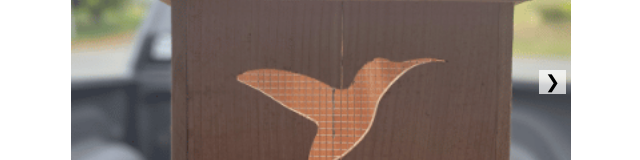
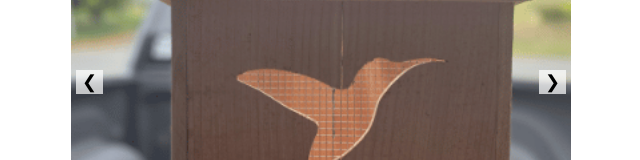
Before and after one commit to Shelcisco/Chucks-Planter-Boxes-, a React (Create React App) app: page /gallery in a window 1280 px wide. Shown: the part 188-348 px from the top of the page, without its empty margins (319-959 px from the left). Built offline with nearby package versions, Linux system fonts and the light colour scheme.

Commit message:
Fix left arrow button

```diff
--- a/src/components/Gallery.js
+++ b/src/components/Gallery.js
@@ -278,9 +278,7 @@ function Gallery() {
         <p>Stencils</p>
         <div className="slideshow-container">
           <div className="slideshow-box">
-            <button className="arrow left" onClick={() => goToStencil(currentStencilIndex - 1)}>
-              &#10094;
-            </button>
+
             <div className="slideshow">
               <div className="announcement">
                 <p>{stencils[currentStencilIndex].text}</p>
@@ -291,6 +289,9 @@ function Gallery() {
                 />
               </div>
             </div>
+            <button className="arrow left" onClick={() => goToStencil(currentStencilIndex - 1)}>
+              &#10094;
+            </button>
             <button className="arrow right" onClick={() => goToStencil(currentStencilIndex + 1)}>
               &#10095;
             </button>
```
